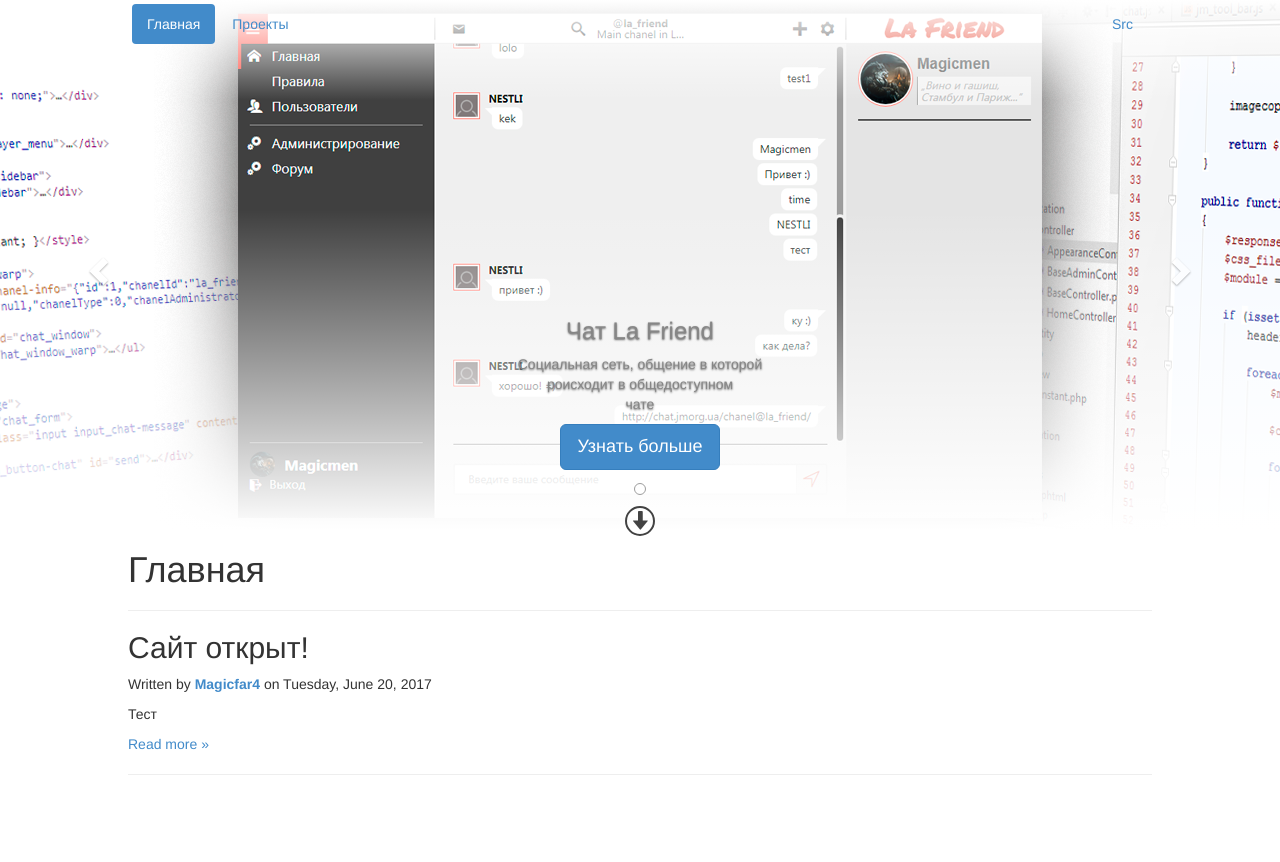
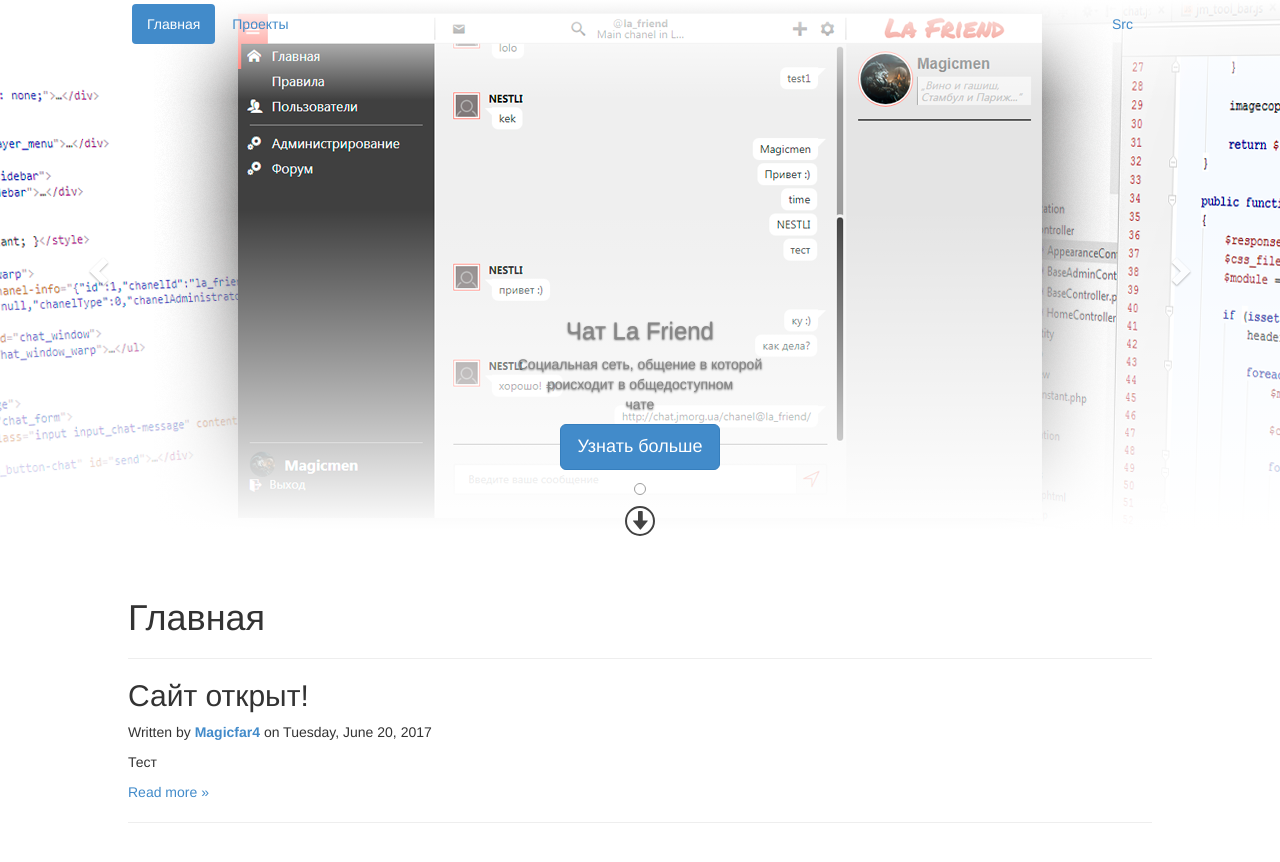
Before and after one commit to jm-organization/jm-organization.github.io, a Jekyll site: the page built from index.html, in a window 1280 px wide and 900 px high. Shown: the top 862 px of the window. Built offline with Jekyll 4.4.1, drawn with Linux system fonts in a browser that asks for light colours.

Commit message:
изменения вывода страници

```diff
--- a/_layouts/body-sample.html
+++ b/_layouts/body-sample.html
@@ -23,7 +23,7 @@
 		</div>
 		{% endif %}
 
-		<section>
+		<section{% if page.url == '/' %} style="padding-top: 48px"{% endif %}>
 			<div class="page-width">
 				<h1>{{ page.title }}</h1>
 				<hr class="small-devider">
```
